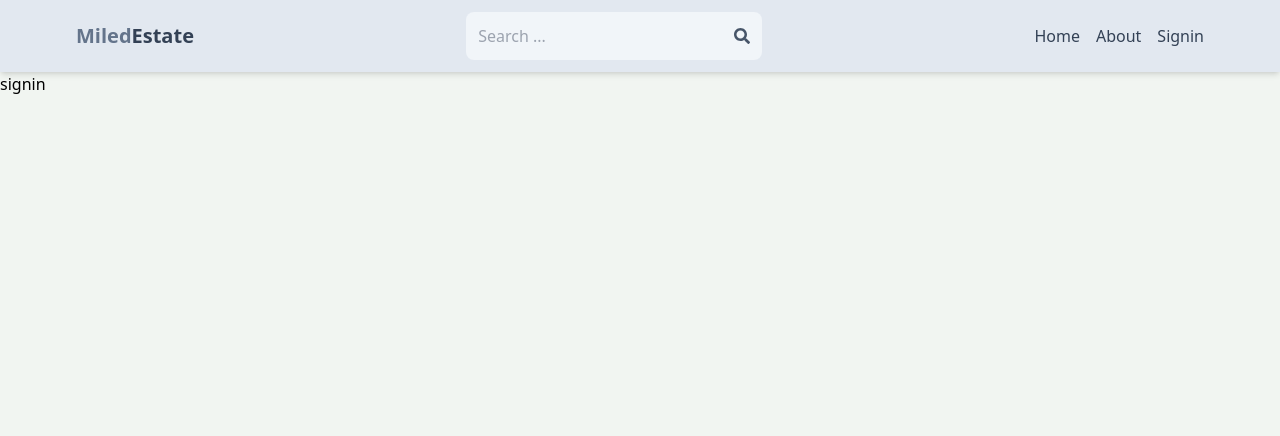
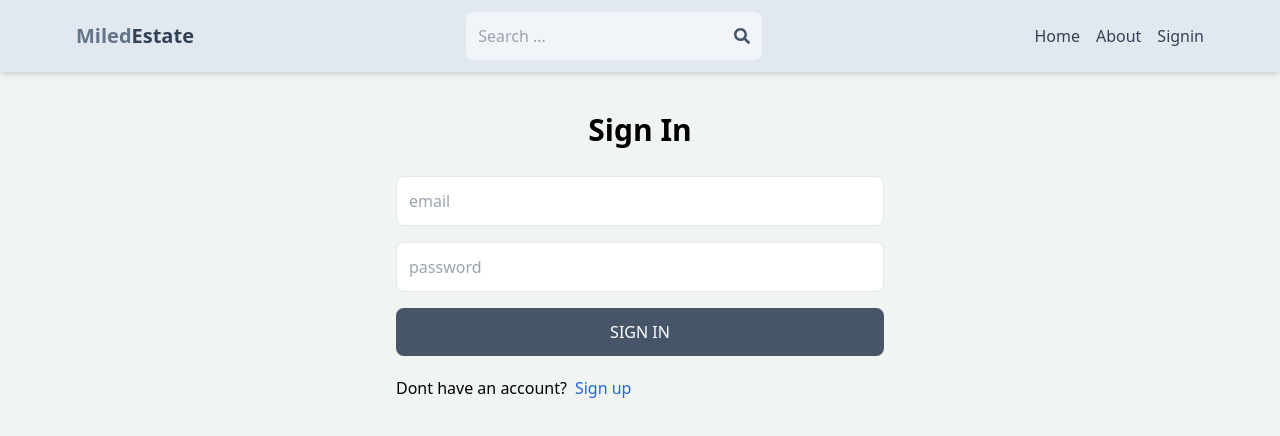
Before and after one commit to akreminho/estate-client-side, a React (Vite) app in the folder client/: page /sign-in in a window 1280 px wide. Shown: the top 436 px of the page. Built offline with nearby package versions, Linux system fonts and the light colour scheme.

Commit message:
complete signin ui

```diff
--- a/client/src/pages/SignIn.jsx
+++ b/client/src/pages/SignIn.jsx
@@ -1,9 +1,82 @@
-import React from 'react'
+import React, { useState } from "react";
+import { Link, useNavigate } from "react-router-dom";
+
+
 
 export default function SignIn() {
+  const [formData, setFormData] = useState({});
+  const [error, setError] = useState(null);
+  const [loading, setLoading] = useState(false);
+  const navigate=useNavigate();
+  const HandleChange = (e) => {
+    setFormData({
+      ...formData,
+      [e.target.id]: e.target.value,
+    });
+  };
+  const handleSubmit = async (e) => {
+    e.preventDefault();
+    try {
+      setLoading(true);
+      const res = await fetch("/BackendEstate/auth/signin", {
+        method: "POST",
+        headers: {
+          "Content-Type": "application/json",
+        },
+        body: JSON.stringify(formData),
+      });
+      const data = await res.json();
+      console.log(data);
+      if (data.success === false) {
+        setLoading(false);
+        setError(data.message);
+        return;
+      }
+      setLoading(false);
+      setError(null);
+      navigate('/');
+    } catch (error) {
+      setLoading(false)
+      setError(error.message)
+    }
+
+
+
+
+  };
   return (
-    <div>
-      signin
+    <div className="p-3 max-w-lg mx-auto">
+      <h1 className="text-3xl text-center font-semibold my-7">Sign In</h1>
+      <form onSubmit={handleSubmit} className="flex flex-col gap-4">
+        <input
+          type="email"
+          placeholder="email"
+          className="border p-3 rounded-lg"
+          id="email"
+          onChange={HandleChange}
+        />
+        <input
+          type="password"
+          placeholder="password"
+          className="border p-3 rounded-lg"
+          id="password"
+          onChange={HandleChange}
+        />
+
+        <button
+          disabled={loading}
+          className="bg-slate-600 text-white p-3 rounded-lg uppercase hover:opacity-80 "
+        >
+          {loading ? "loading..." : "sign in"}
+        </button>
+      </form>
+      <div className="flex gap-2 mt-5">
+        <p>Dont have an account?</p>
+        <Link to={"/sign-up"}>
+          <span className="text-blue-600">Sign up</span>
+        </Link>
+      </div>
+      {error && <p className="text-red-500 mt-5">{error}</p>}
     </div>
-  )
+  );
 }
```
